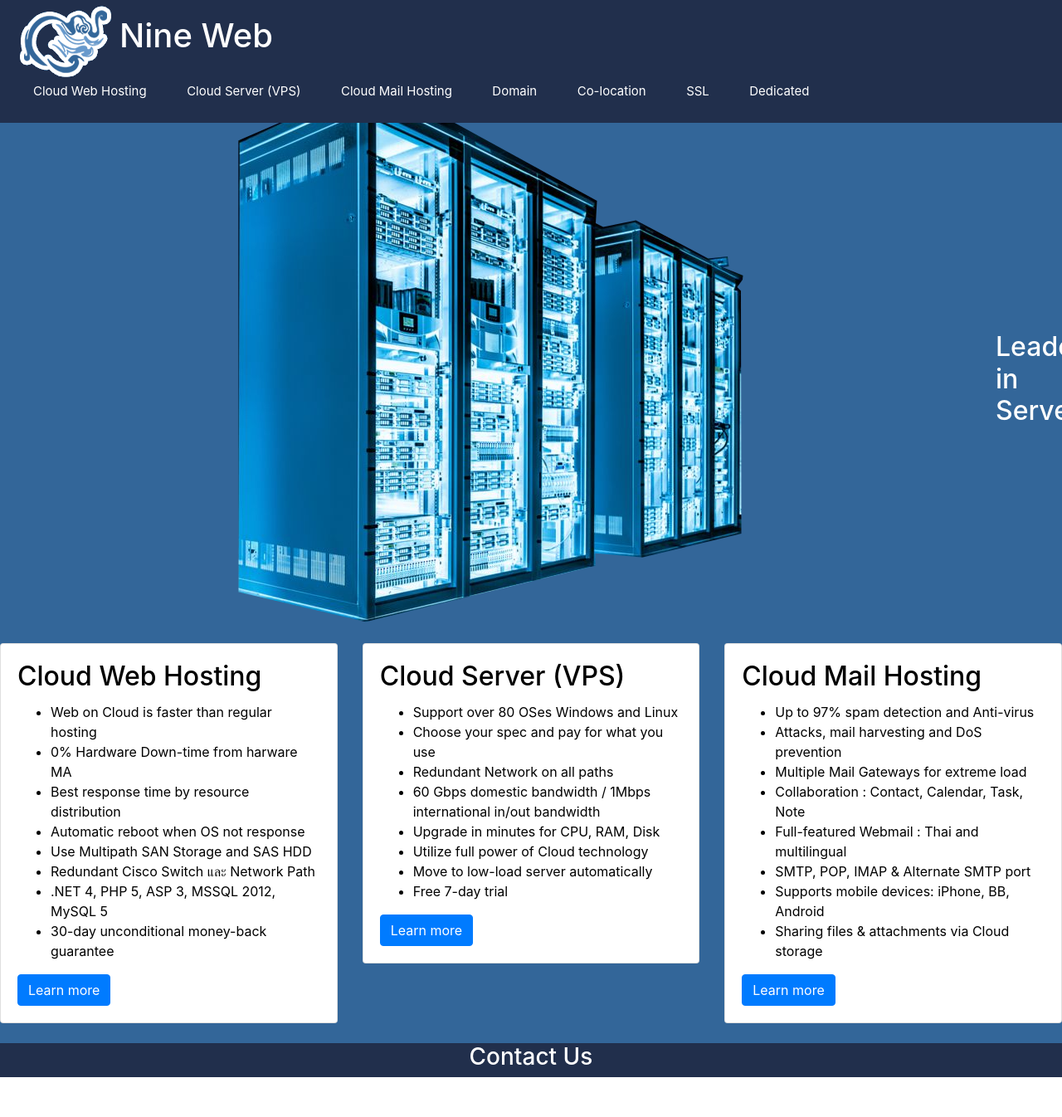
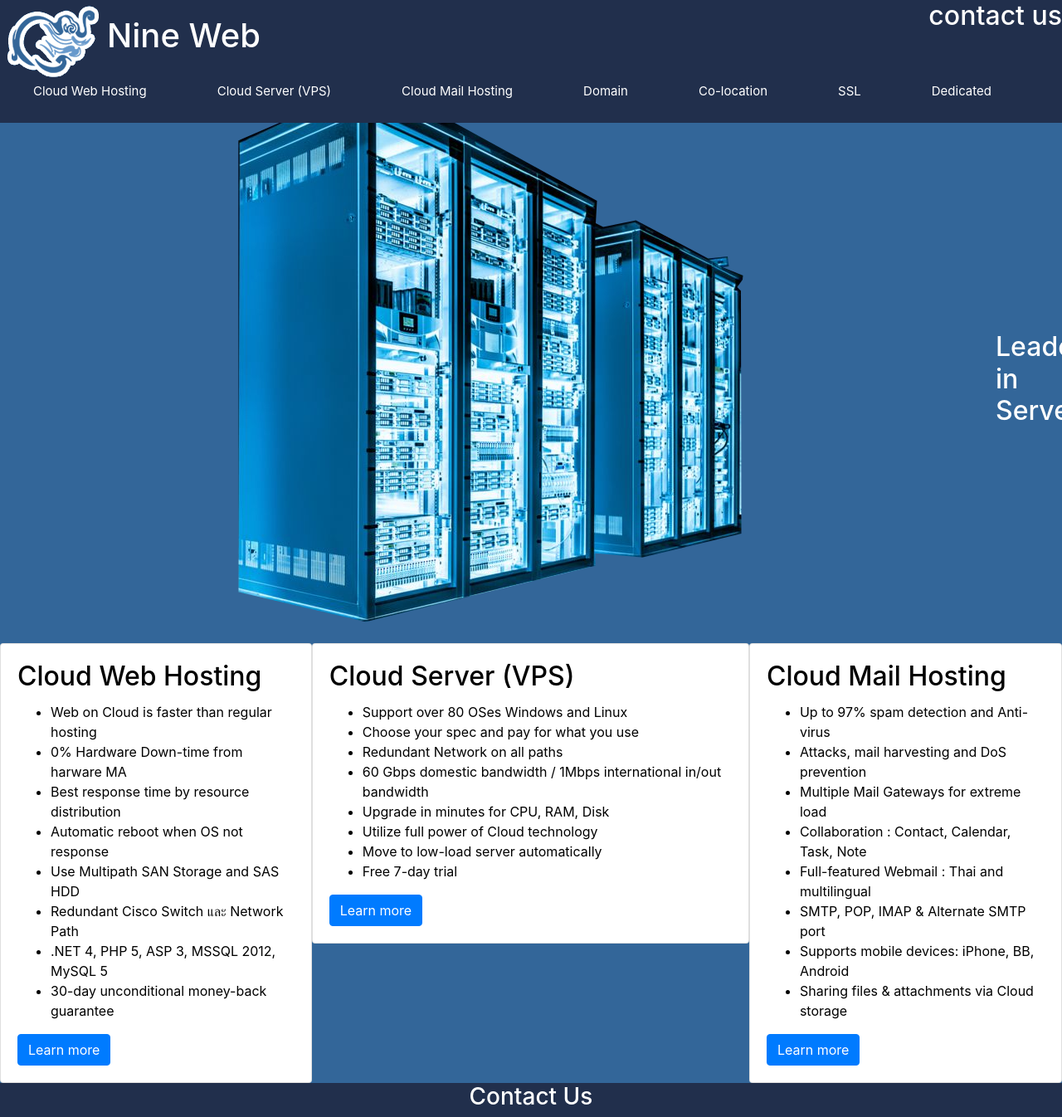
Before and after one commit to tehnuge/website, a React (Create React App) app: page / in a window 1280 px wide. Shown: the top 1346 px of the page at 83% size. Before the commit the page ends 1298 px from the top, so only its background shows below. Built offline with nearby package versions, Linux system fonts and the light colour scheme.

Commit message:
style changes

```diff
--- a/src/App.css
+++ b/src/App.css
@@ -2,15 +2,17 @@
   color: white;
   margin: auto 5%;
 }
-.d-flex{
+.body{
   background-color: #336699;
 }
 
 .dropdown-content {
   opacity: 0;
   position: absolute;
+  left: 0%;
   background-color: #f9f9f9;
   max-width: 100vw;
+  min-width: 40vw;
   box-shadow: 0px 8px 16px 0px rgba(0,0,0,0.2);
   z-index: 1;
   color:black;
@@ -24,8 +26,9 @@
   visibility: visible;
 }
 .dropdown {
-  position: relative;
   display: inline-block;
+  /* static so dropdown-content is relative to entire header row */
+  position: static;
 }
 .App-logo {
   justify-content: center;
@@ -45,10 +48,9 @@
 
 }
 .tabs{
-  display: flex;
+  position: relative;
   flex-direction: row;
   font-size:15px;
-  max-width: 80vw;
 }
 h1 {
   display: inline;
--- a/src/App.js
+++ b/src/App.js
@@ -30,35 +30,34 @@ const App = () => {
     <div className="d-flex justify-content-center">
       <div className="App">
         <header className="App-header">
-          <div className="flex-row">
-            <div className="App-logo col-sm-6">
+          <div className="d-flex justify-content-between">
+            <div className="App-logo">
               <img src="nineweb_mod.png" className="App-logo" alt="logo" />
               <h1>{Text.NINE_WEB}</h1>
             </div>
-            <div className="col-sm-6"></div>
+            <div><h2>contact us</h2></div>
           </div>
-          <div className="flex-row">
           <ul className="tabs">
+            <div className="titles d-flex justify-content-around">
               {titles.map((title) => {
                 return <HeaderComp name={title.name} body={title.body} bodyTitle={title.bodyTitle} />
               })}
+            </div>
           </ul>
-          </div>
         </header>
-        <div className="flex-row">
+        <div className="body">
           <div className="d-flex align-items-center justify-content-start">
             <img data-aos="fade-left" src={imgBg} className="img-fluid main-image" />
             <h2>Leader in Servers</h2>
           </div>
-        </div>
-        <div className="row">
+          <div className="d-flex justify-content-between">
             {cards.map(card => {
-            return <div className="col-sm-4">
+              return <div>
                 <Card name={card.name} li={card.li} />
               </div>
             })}
           </div>
-        <br></br>
+        </div>
         <footer>
           <div id="footer" className='d-flex justify-content-center'>
             <h3>Contact Us</h3>
--- a/src/index.js
+++ b/src/index.js
@@ -1,8 +1,8 @@
+import 'bootstrap/dist/css/bootstrap.css';
 import React from 'react';
 import ReactDOM from 'react-dom';
 import './index.css';
 import App from './App';
-import 'bootstrap/dist/css/bootstrap.css';
 
 ReactDOM.render(
   <React.StrictMode>
```
Lines whose indentation alone changed are shown as unchanged.
